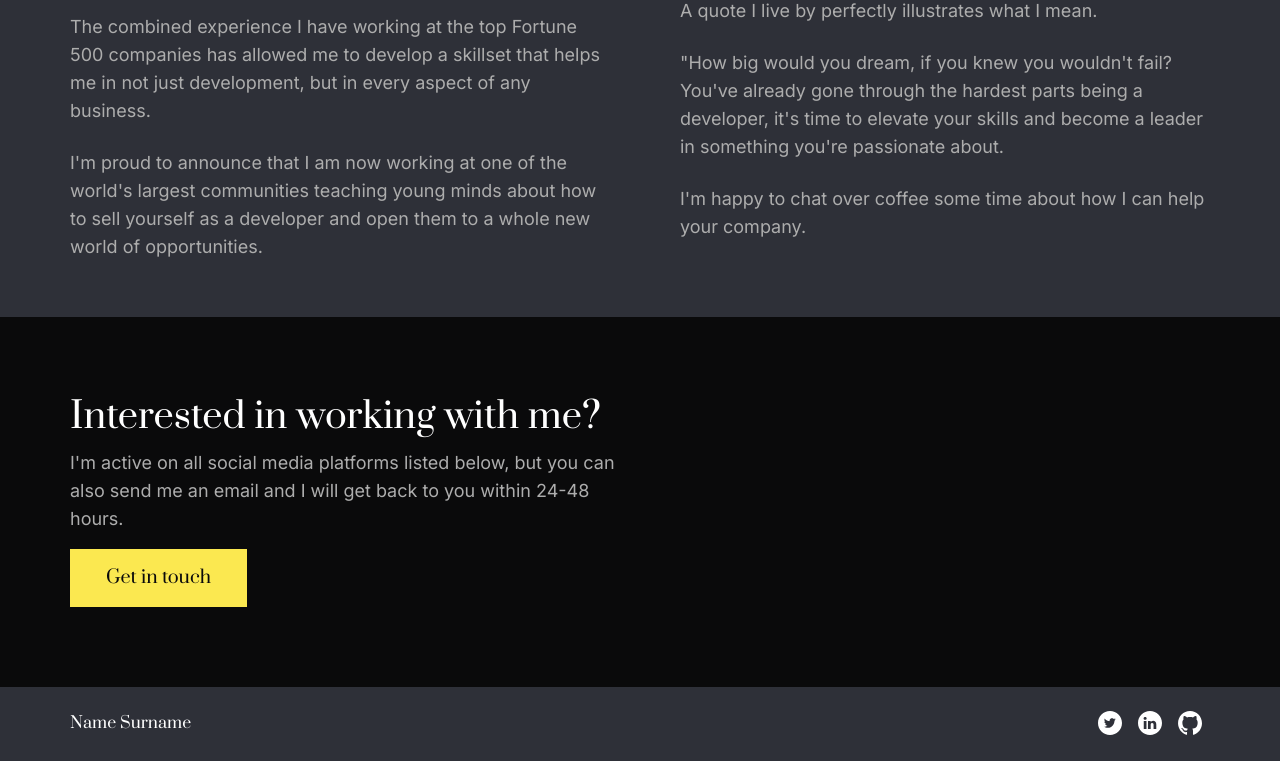
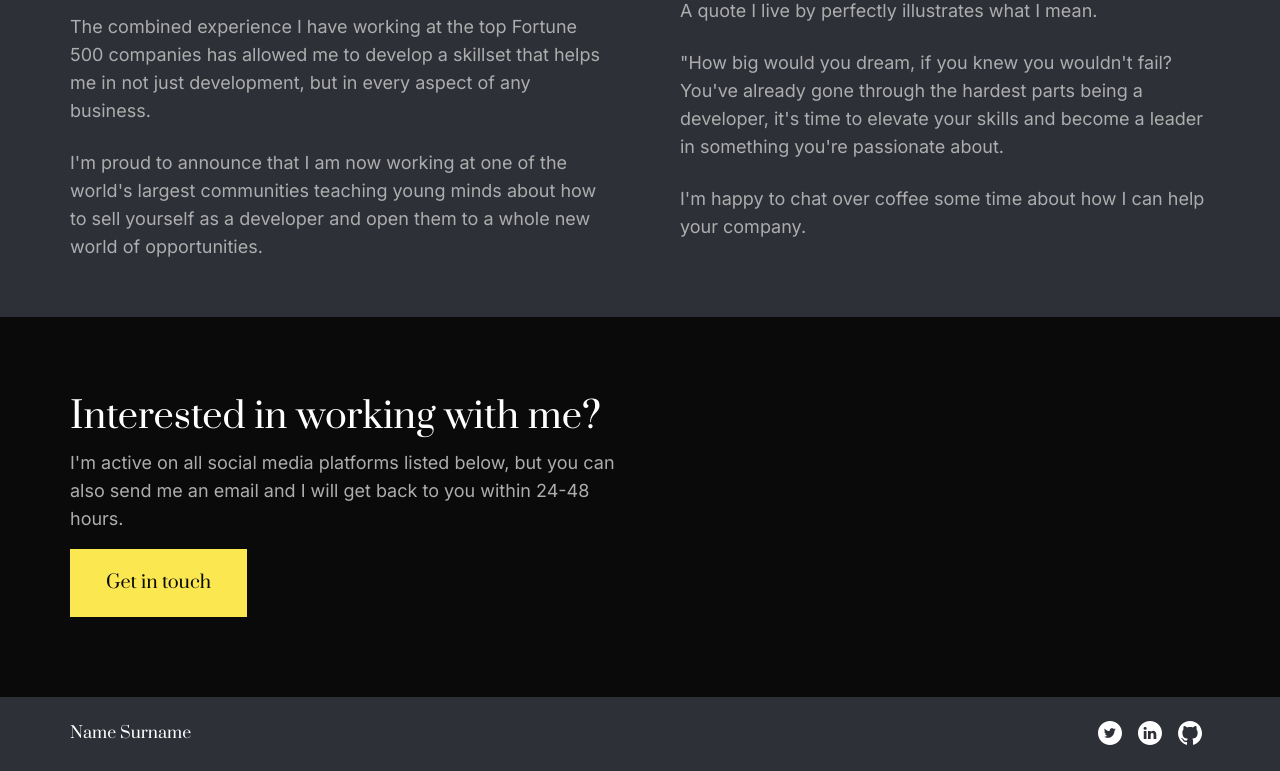
Before and after one commit to ntjnh/cw-developer-portfolio, a React (Vite) app: page / in a window 1280 px wide. Shown: the part 1365-2136 px from the top of the page. Built offline with nearby package versions, Linux system fonts and the light colour scheme.

Commit message:
Tweak CTA button spacing

```diff
--- a/src/components/CTA.jsx
+++ b/src/components/CTA.jsx
@@ -5,7 +5,7 @@ export default function CTA() {
                 <div className="md:max-w-[532px] lg:max-w-[550px] lg:w-1/2">
                     <h2 className="font-serif font-normal leading-snug mb-3 text-3xl md:text-4xl text-white">Interested in working with me?</h2>
                     <p className="mb-4 text-base md:text-lg">I'm active on all social media platforms listed below, but you can also send me an email and I will get back to you within 24-48 hours.</p>
-                    <a className="bg-yellow font-serif inline-block leading-none no-underline px-9 py-4 lg:py-5 text-black text-lg" href="#">Get in touch</a>
+                    <a className="bg-yellow font-serif inline-block leading-none no-underline px-4 lg:px-9 py-3 lg:py-5 text-black text-sm lg:text-lg" href="#">Get in touch</a>
                 </div>
             </div>
         </section>
```
